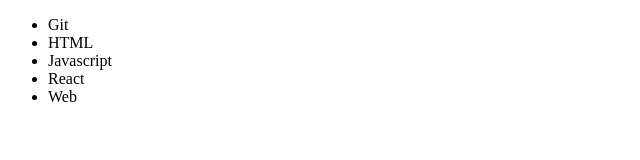
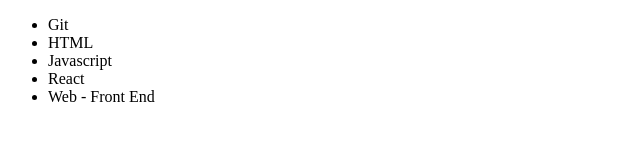
Before and after one commit to carolgiglio/practice-git, a plain HTML site: page index.html in a window 1280 px wide. Shown: the full height of the page, 0-640 px from the left. Drawn offline with Linux system fonts and the light colour scheme.

Commit message:
Changes2 in the index.html file

```diff
--- a/index.html
+++ b/index.html
@@ -10,7 +10,7 @@
         <li>HTML</li>
         <li>Javascript</li>
         <li>React</li>
-        <li>Web</li>
+        <li>Web - Front End</li>
     </ul>
 </body>
 </html>
```
